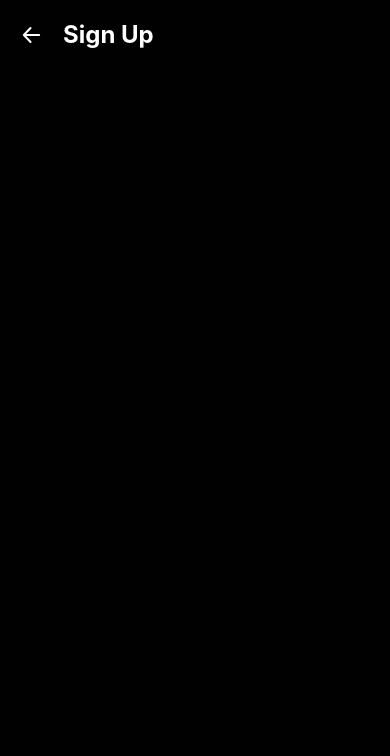
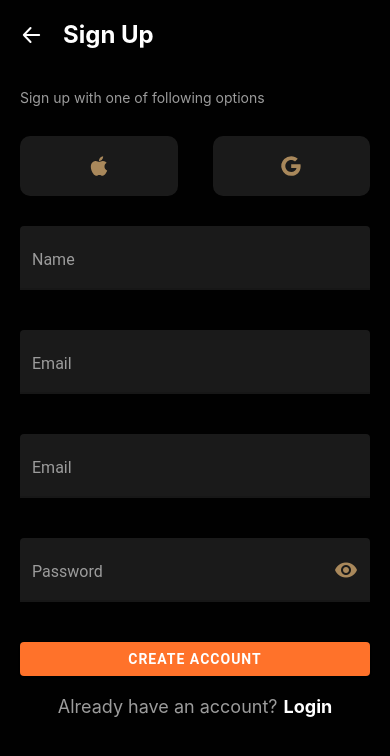
Before and after one commit to amus-dev/cineapp, a React Native app: screen /signup in a window 390 px wide. Shown: the top 756 px of the page. Built offline with nearby package versions, Linux system fonts and the light colour scheme.

Commit message:
Screen sign up finished

```diff
--- /dev/null
+++ b/src/assets/images/@icons/Apple.js
@@ -0,0 +1,15 @@
+import Svg, { Path } from "react-native-svg";
+import React from "react";
+
+const Apple = () => {
+  return (
+    <Svg width={24} height={24} fill="none">
+      <Path
+        d="M17.517 12.556c-.01-1.599.715-2.804 2.178-3.692-.818-1.172-2.056-1.816-3.687-1.94-1.545-.122-3.235.9-3.853.9-.654 0-2.15-.858-3.326-.858C6.4 7.003 3.82 8.902 3.82 12.764c0 1.142.209 2.32.626 3.534.558 1.599 2.569 5.515 4.667 5.452 1.096-.026 1.872-.778 3.3-.778 1.385 0 2.102.778 3.325.778 2.117-.03 3.935-3.59 4.465-5.194-2.838-1.338-2.686-3.919-2.686-4Zm-2.463-7.149c1.188-1.41 1.08-2.695 1.045-3.157-1.05.06-2.264.715-2.955 1.519-.762.862-1.21 1.929-1.114 3.131 1.135.087 2.17-.497 3.024-1.493Z"
+        fill="#A9885B"
+      />
+    </Svg>
+  );
+};
+
+export default Apple;
--- a/src/assets/images/@icons/ArrowLeft.js
+++ b/src/assets/images/@icons/ArrowLeft.js
@@ -1,4 +1,4 @@
-import * as React from "react";
+import React from "react";
 import Svg, { Path } from "react-native-svg";
 
 const ArrowLeft = () => (
--- /dev/null
+++ b/src/assets/images/@icons/Google.js
@@ -0,0 +1,15 @@
+import Svg, { Path } from "react-native-svg";
+import React from "react";
+
+const Google = () => {
+  return (
+    <Svg width={24} height={24} fill="none">
+      <Path
+        d="M21.456 10.154c.123.659.19 1.348.19 2.067 0 5.624-3.764 9.623-9.449 9.623A9.842 9.842 0 0 1 5.235 5.038a9.841 9.841 0 0 1 6.962-2.882c2.658 0 4.879.978 6.583 2.566l-2.775 2.775V7.49c-1.033-.984-2.344-1.489-3.808-1.489-3.248 0-5.888 2.744-5.888 5.993 0 3.248 2.64 5.998 5.888 5.998 2.947 0 4.953-1.685 5.365-3.999h-5.365v-3.839h9.26-.001Z"
+        fill="#A9885B"
+      />
+    </Svg>
+  );
+};
+
+export default Google;
--- a/src/components/molecules/Button/index.js
+++ b/src/components/molecules/Button/index.js
@@ -1,5 +1,7 @@
 import React from "react";
 import { Button } from "react-native-paper";
+
+import { ORANGE, WHITE } from "../../../theme/color";
 
 const ButtonMovit = ({ text, bgButton, textColor, handleClick }) => {
   return (
@@ -7,7 +9,7 @@ const ButtonMovit = ({ text, bgButton, textColor, handleClick }) => {
       mode="contained"
       onPress={() => handleClick()}
       color={bgButton}
-      labelStyle={{ color: textColor }}
+      labelStyle={{ color: textColor, fontWeight: "bold" }}
       contentStyle={{ width: "100%" }}
     >
       {text}
@@ -15,4 +17,10 @@ const ButtonMovit = ({ text, bgButton, textColor, handleClick }) => {
   );
 };
 
+ButtonMovit.defaultProps = {
+  text: "",
+  bgButton: ORANGE,
+  textColor: WHITE,
+};
+
 export default ButtonMovit;
--- /dev/null
+++ b/src/components/molecules/InputPassword/index.js
@@ -0,0 +1,44 @@
+import { StyleSheet } from "react-native";
+import React, { useState } from "react";
+import { TextInput } from "react-native-paper";
+
+// Themes
+import { GRAY, GOLD, MEDIUM_GRAY } from "../../../theme/color";
+
+const index = ({ label, placeholder, onChange }) => {
+  const [isVisible, setIsVisible] = useState(true);
+
+  return (
+    <TextInput
+      secureTextEntry={isVisible}
+      label={label}
+      placeholder={placeholder}
+      style={styles.input}
+      activeUnderlineColor={GOLD}
+      theme={{
+        colors: {
+          placeholder: MEDIUM_GRAY,
+          text: MEDIUM_GRAY,
+        },
+      }}
+      right={
+        <TextInput.Icon
+          name={isVisible ? "eye" : "eye-off"}
+          color={GOLD}
+          onPress={() => setIsVisible(!isVisible)}
+        />
+      }
+      onChangeText={(text) => console.log(text)}
+    />
+  );
+};
+
+export default index;
+
+const styles = StyleSheet.create({
+  input: {
+    backgroundColor: GRAY,
+    marginBottom: 40,
+    color: MEDIUM_GRAY,
+  },
+});
--- /dev/null
+++ b/src/components/molecules/InputText/index.js
@@ -0,0 +1,38 @@
+import { StyleSheet } from "react-native";
+import React from "react";
+import { TextInput } from "react-native-paper";
+
+// Themes
+import { GRAY, GOLD, MEDIUM_GRAY } from "../../../theme/color";
+
+const index = ({ label, placeholder, onChange }) => {
+  return (
+    <TextInput
+      label={label}
+      placeholder={placeholder}
+      style={styles.input}
+      activeUnderlineColor={GOLD}
+      theme={{
+        colors: {
+          placeholder: MEDIUM_GRAY,
+          text: MEDIUM_GRAY,
+        },
+      }}
+      onChangeText={(text) => onChange(text)}
+    />
+  );
+};
+
+export default index;
+
+index.defaultProps = {
+  text: "Volver",
+};
+
+const styles = StyleSheet.create({
+  input: {
+    backgroundColor: GRAY,
+    marginBottom: 40,
+    color: MEDIUM_GRAY,
+  },
+});
--- /dev/null
+++ b/src/components/molecules/TextAccount/index.js
@@ -0,0 +1,38 @@
+import { StyleSheet, Text, TouchableOpacity, View } from "react-native";
+import React from "react";
+
+import { MEDIUM_GRAY, WHITE } from "../../../theme/color";
+import { fontSizes } from "../../../theme/fonts";
+
+const index = ({ description, outstanding, onClick }) => {
+  return (
+    <View style={styles.container}>
+      <Text style={styles.text}>{description}</Text>
+      <TouchableOpacity onPress={() => onClick()}>
+        <Text style={styles.textBold}>{outstanding}</Text>
+      </TouchableOpacity>
+    </View>
+  );
+};
+
+export default index;
+
+const styles = StyleSheet.create({
+  container: {
+    display: "flex",
+    flexDirection: "row",
+    alignItems: "center",
+    justifyContent: "center",
+    marginTop: 20,
+  },
+  text: {
+    color: MEDIUM_GRAY,
+    fontSize: fontSizes.regular,
+  },
+  textBold: {
+    color: WHITE,
+    fontSize: fontSizes.regular,
+    fontWeight: "bold",
+    paddingLeft: 6,
+  },
+});
--- /dev/null
+++ b/src/components/organism/SignUpForm/index.js
@@ -0,0 +1,43 @@
+import { StyleSheet, View, Text } from "react-native";
+import React from "react";
+
+//Molecules
+import InputText from "../../molecules/InputText";
+import InputPassword from "../../molecules/InputPassword";
+import Button from "../../molecules/Button";
+import TextAccount from "../../molecules/TextAccount";
+
+const index = () => {
+  return (
+    <View style={styles.form}>
+      <InputText label="Name" placeholder="Enter your name" />
+      <InputText label="Email" placeholder="Enter your email" />
+      <InputText label="Email" placeholder="Enter your email" />
+      <InputPassword label="Password" placeholder="Enter your password" />
+      <Button
+        style={styles.btn}
+        text="Create Account"
+        handleClick={() => navigation.navigate("signup")}
+      />
+      <TextAccount
+        description="Already have an account?"
+        outstanding="Login"
+        onClick={() => console.log("ir a login")}
+      />
+    </View>
+  );
+};
+
+export default index;
+
+const styles = StyleSheet.create({
+  form: {
+    display: "flex",
+    height: "100%",
+    flexDirection: "column",
+  },
+  btn: {
+    position: "absolute",
+    bottom: 0,
+  },
+});
--- /dev/null
+++ b/src/components/organism/SocialSignLogin/index.js
@@ -0,0 +1,62 @@
+import { StyleSheet, Text, TouchableOpacity, View } from "react-native";
+import React from "react";
+
+// Icons
+import Apple from "../../../assets/images/@icons/Apple";
+import Google from "../../../assets/images/@icons/Google";
+
+// Theme
+import { MEDIUM_GRAY, GRAY } from "../../../theme/color";
+import { fontSizes } from "../../../theme/fonts";
+
+const index = ({ method }) => {
+  return (
+    <View style={styles.socialContainer}>
+      <Text style={styles.socialDescription}>
+        Sign up with one of following options
+      </Text>
+      <View style={styles.socialMethodContainer}>
+        <TouchableOpacity
+          style={styles.methodBlock}
+          onPress={() => console.log(method)}
+        >
+          <Apple />
+        </TouchableOpacity>
+        <TouchableOpacity
+          style={styles.methodBlock}
+          onPress={() => console.log(method)}
+        >
+          <Google />
+        </TouchableOpacity>
+      </View>
+    </View>
+  );
+};
+
+export default index;
+
+const styles = StyleSheet.create({
+  socialContainer: {
+    marginTop: 40,
+  },
+  socialDescription: {
+    color: MEDIUM_GRAY,
+    fontSize: fontSizes.small,
+  },
+  socialMethodContainer: {
+    display: "flex",
+    flexDirection: "row",
+    justifyContent: "space-between",
+    alignItems: "center",
+  },
+  methodBlock: {
+    display: "flex",
+    justifyContent: "center",
+    alignItems: "center",
+    backgroundColor: GRAY,
+    width: "45%",
+    marginVertical: 30,
+    height: 60,
+    borderRadius: 10,
+  },
+});
--- a/src/components/template/SignUp/index.js
+++ b/src/components/template/SignUp/index.js
@@ -1,13 +1,21 @@
-import { StyleSheet, SafeAreaView, View } from "react-native";
+import { StyleSheet, SafeAreaView, View, ScrollView } from "react-native";
 import React from "react";
+
+// Organism
 import BackNavigate from "../../organism/BackNavigate";
+import SocialSignLogin from "../../organism/SocialSignLogin";
+import SignUpForm from "../../organism/SignUpForm";
 
 const SignUpTemplate = () => {
   return (
     <SafeAreaView>
-      <View style={styles.container}>
-        <BackNavigate url="welcome" text="Sign Up" />
-      </View>
+      <ScrollView>
+        <View style={styles.container}>
+          <BackNavigate url="welcome" text="Sign Up" />
+          <SocialSignLogin method="signUp" />
+          <SignUpForm />
+        </View>
+      </ScrollView>
     </SafeAreaView>
   );
 };
--- a/src/components/template/Welcome/index.js
+++ b/src/components/template/Welcome/index.js
@@ -5,7 +5,7 @@ import { useNavigation } from "@react-navigation/native";
 import Button from "../../molecules/Button";
 // Themes images
 import Logo from "../../../assets/images/@icons/Logo";
-import { BLACK, ORANGE, WHITE } from "../../../theme/color";
+import { BLACK } from "../../../theme/color";
 
 const WelcomeTemplate = () => {
   const navigation = useNavigation();
@@ -15,8 +15,6 @@ const WelcomeTemplate = () => {
       <Button
         style={styles.btn}
         text="Comenzar"
-        bgButton={ORANGE}
-        textColor={WHITE}
         handleClick={() => navigation.navigate("signup")}
       />
     </View>
--- a/src/theme/fonts.js
+++ b/src/theme/fonts.js
@@ -1,4 +1,5 @@
 export const fontSizes = {
   title: 24,
   regular: 18,
+  small: 14,
 };
```
Also changed, not shown: src/assets/images/@icons/icon-google.svg (added).
